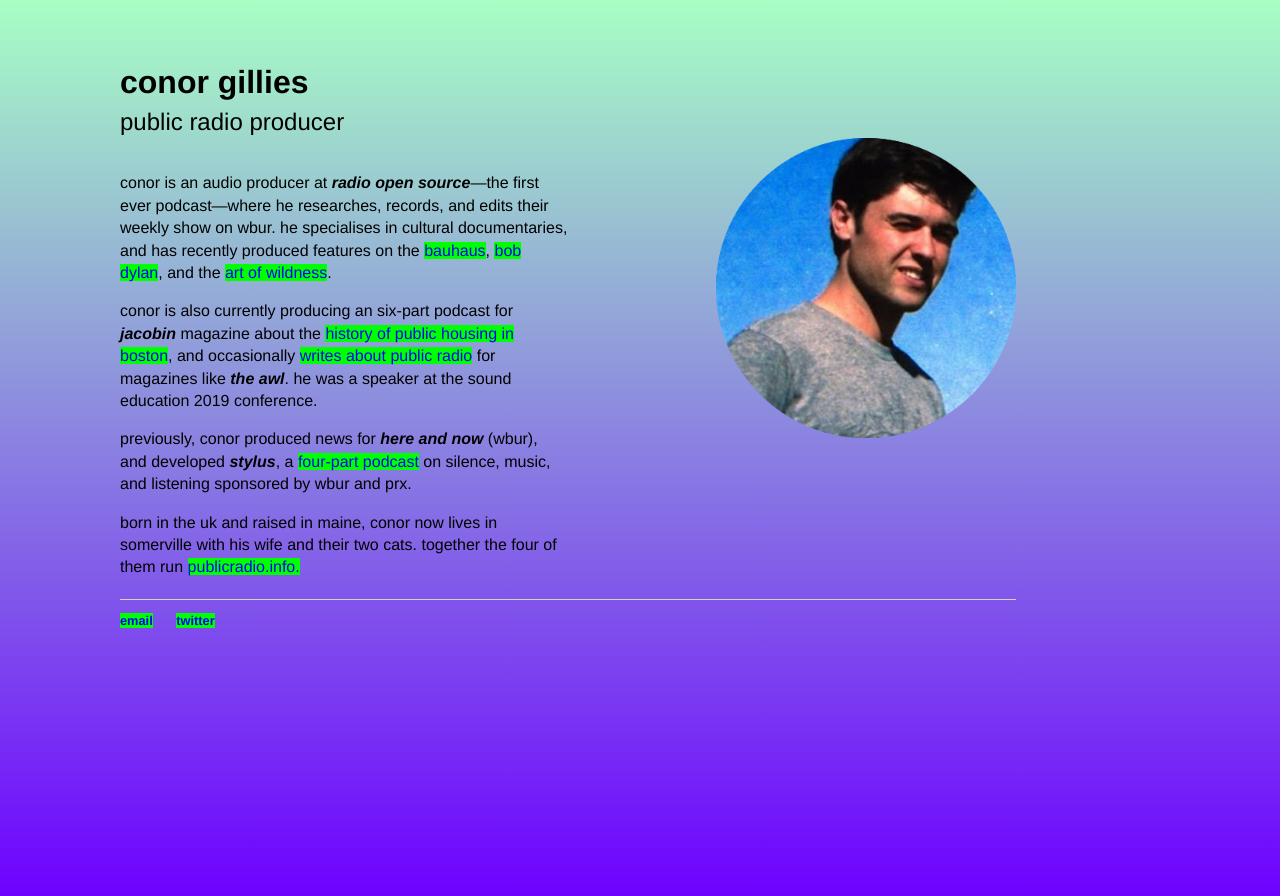
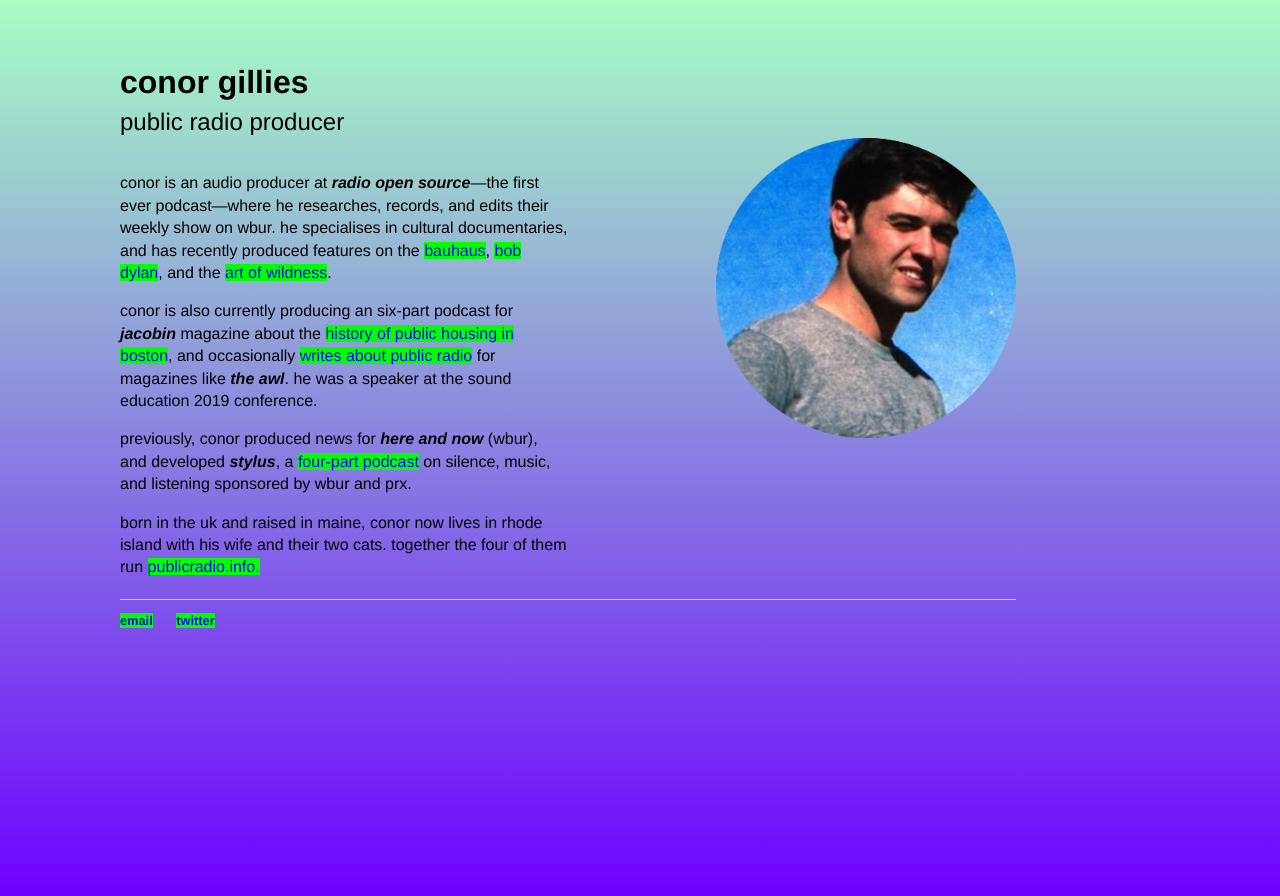
Before and after one commit to huihuiandilly/huihuiandilly.github.io, a Jekyll site: the page built from index.html, in a window 1280 px wide. Shown: the top 896 px of the page. Built offline with Jekyll 4.4.1, drawn with Linux system fonts in a browser that asks for light colours.

Commit message:
Update index.html

```diff
--- a/index.html
+++ b/index.html
@@ -9,5 +9,5 @@ title: conor gillies | public radio producer
 	<p>conor is an audio producer at <i><b>radio open source</b></i>—the first ever podcast—where he researches, records, and edits their weekly show on wbur. he specialises in cultural documentaries, and has recently produced features on the <a href="http://radioopensource.org/the-bauhaus-in-your-house/" target="_blank">bauhaus</a>, <a href="http://radioopensource.org/bob-dylan-poet/" target="_blank">bob dylan</a>, and the <a href="http://radioopensource.org/the-art-of-wildness/" target="_blank">art of wildness</a>.</p>
 <p>conor is also currently producing an six-part podcast for <b><i>jacobin</i></b> magazine about the <a href="http://www.peopleshistorypod.net" target="_blank">history of public housing in boston</a>, and occasionally <a href="https://www.theawl.com/2015/05/podcasting-and-the-selling-of-public-radio/" target="_blank">writes about public radio</a> for magazines like <b><i>the awl</i></b>. he was a speaker at the sound education 2019 conference.</p>
 	<p>previously, conor produced news for <i><b>here and now</b></i> (wbur), and developed <i><b>stylus</i></b>, a <a href="https://stylusradio.org/series-1" target="_blank">four-part podcast</a> on silence, music, and listening sponsored by wbur and prx. </p>
-	<p>born in the uk and raised in maine, conor now lives in somerville with his wife and their two cats. together the four of them run <a href="http://www.publicradio.info" target="_blank">publicradio.info.</a></p>
+	<p>born in the uk and raised in maine, conor now lives in rhode island with his wife and their two cats. together the four of them run <a href="http://www.publicradio.info" target="_blank">publicradio.info.</a></p>
 </div><!-- /.blurb -->
```
